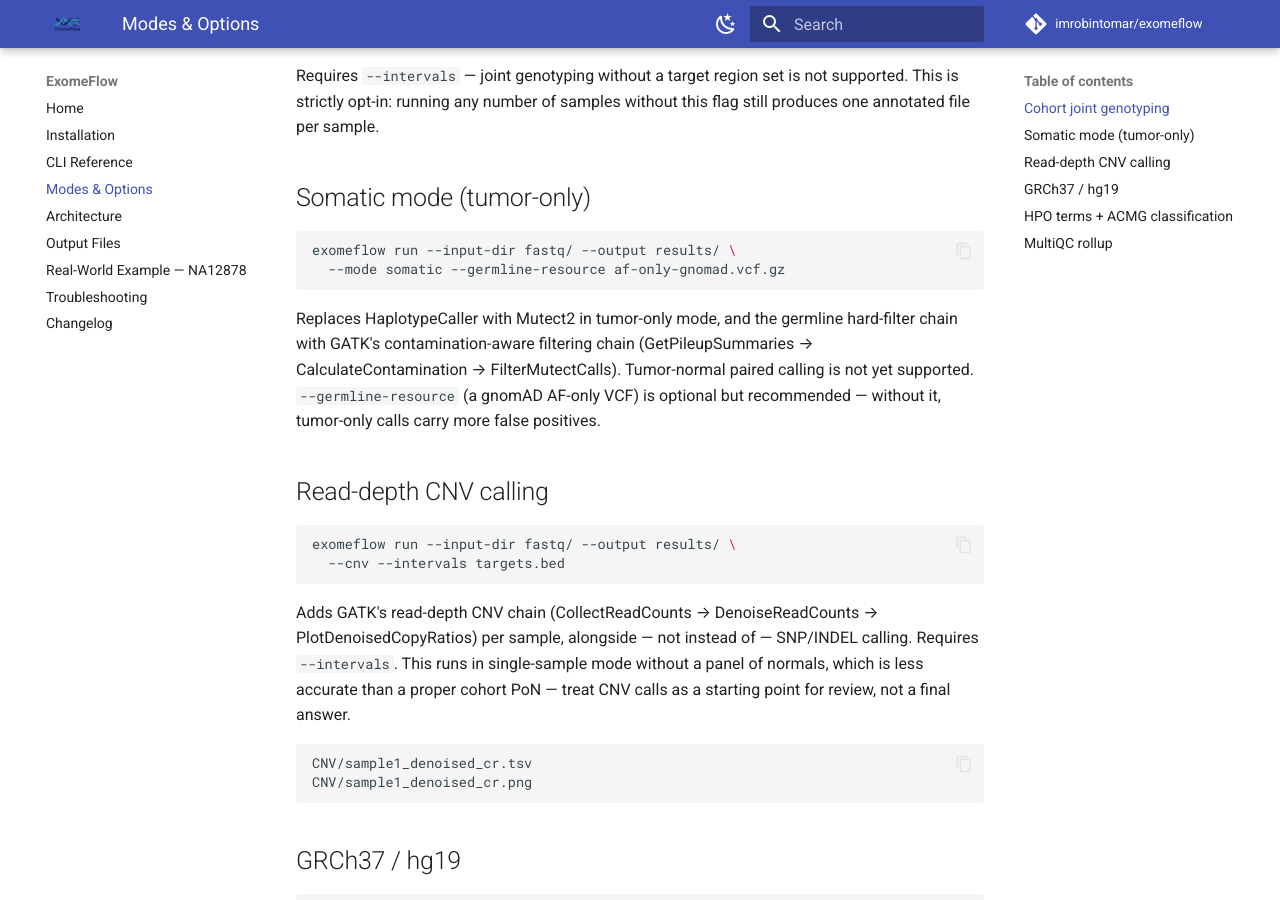
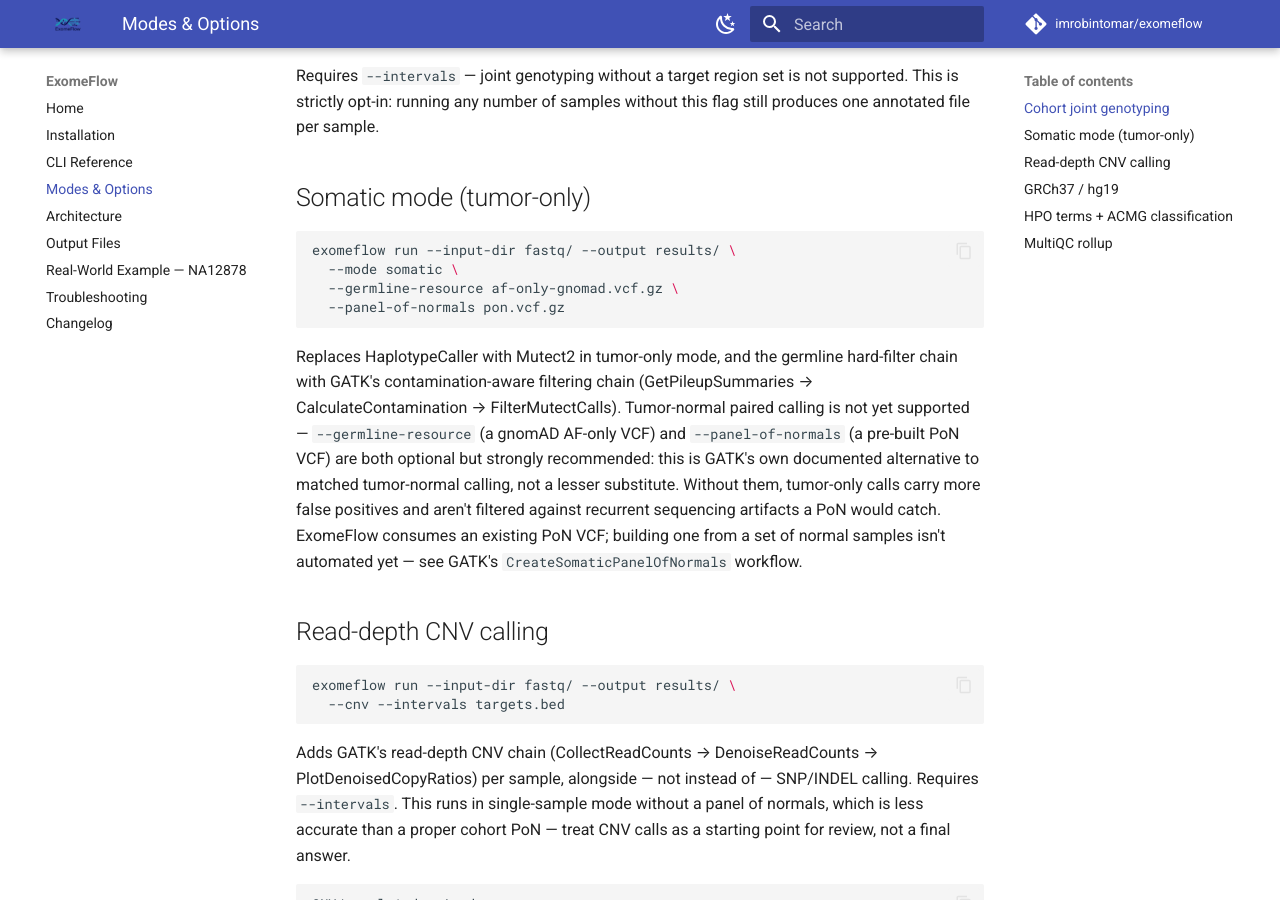
Before and after one commit to imrobintomar/exomeflow, an MkDocs documentation site: the page built from docs/modes.md, in a window 1280 px wide and 900 px high, scrolled down 572 px. Built offline with MkDocs 1.6.1 and Material for MkDocs 9.7.7, drawn with Linux system fonts in a browser that asks for light colours; comment, search, counter and statistics services are not loaded.

Commit message:
Release 2.2.5: add --panel-of-normals for somatic Mutect2 calling
Consumes a pre-built Panel of Normals VCF alongside the existing
--germline-resource for --mode somatic. Both are GATK's own documented
alternative to matched tumor-normal calling (not yet supported) — a
PoN filters recurrent sequencing artifacts a population AF resource
alone won't catch. Building a PoN from raw normal samples isn't
automated yet; this consumes an existing one.

````diff
--- a/docs/modes.md
+++ b/docs/modes.md
@@ -31,15 +31,22 @@ flag still produces one annotated file per sample.
 
 ```bash
 exomeflow run --input-dir fastq/ --output results/ \
-  --mode somatic --germline-resource af-only-gnomad.vcf.gz
+  --mode somatic \
+  --germline-resource af-only-gnomad.vcf.gz \
+  --panel-of-normals pon.vcf.gz
 ```
 
 Replaces HaplotypeCaller with Mutect2 in tumor-only mode, and the germline
 hard-filter chain with GATK's contamination-aware filtering chain
 (GetPileupSummaries → CalculateContamination → FilterMutectCalls). Tumor-normal
-paired calling is not yet supported. `--germline-resource` (a gnomAD AF-only
-VCF) is optional but recommended — without it, tumor-only calls carry more
-false positives.
+paired calling is not yet supported — `--germline-resource` (a gnomAD AF-only
+VCF) and `--panel-of-normals` (a pre-built PoN VCF) are both optional but
+strongly recommended: this is GATK's own documented alternative to matched
+tumor-normal calling, not a lesser substitute. Without them, tumor-only calls
+carry more false positives and aren't filtered against recurrent sequencing
+artifacts a PoN would catch. ExomeFlow consumes an existing PoN VCF; building
+one from a set of normal samples isn't automated yet — see GATK's
+`CreateSomaticPanelOfNormals` workflow.
 
 ## Read-depth CNV calling
 
--- a/exomeflow/__init__.py
+++ b/exomeflow/__init__.py
@@ -4,6 +4,6 @@ ExomeFlow — Whole Exome Sequencing analysis pipeline.
 Author: Robin Kumar, AIIMS New Delhi
 """
 
-__version__ = "2.2.4"
+__version__ = "2.2.5"
 __author__ = "Robin Kumar"
 __email__ = "itsrobintomar@gmail.com"
--- a/pyproject.toml
+++ b/pyproject.toml
@@ -4,7 +4,7 @@ build-backend = "setuptools.build_meta"
 
 [project]
 name = "exomeflow"
-version = "2.2.4"
+version = "2.2.5"
 description = "Production-quality Whole Exome Sequencing analysis pipeline"
 readme = "README.md"
 license = "MIT"
````
Also changed, not shown: CHANGELOG.md (+12 -0 lines), README.md (+9 -7 lines), USAGE.md (+5 -3 lines), docs/usage.md (+1 -0 lines), .zenodo.json, 8 other files.
